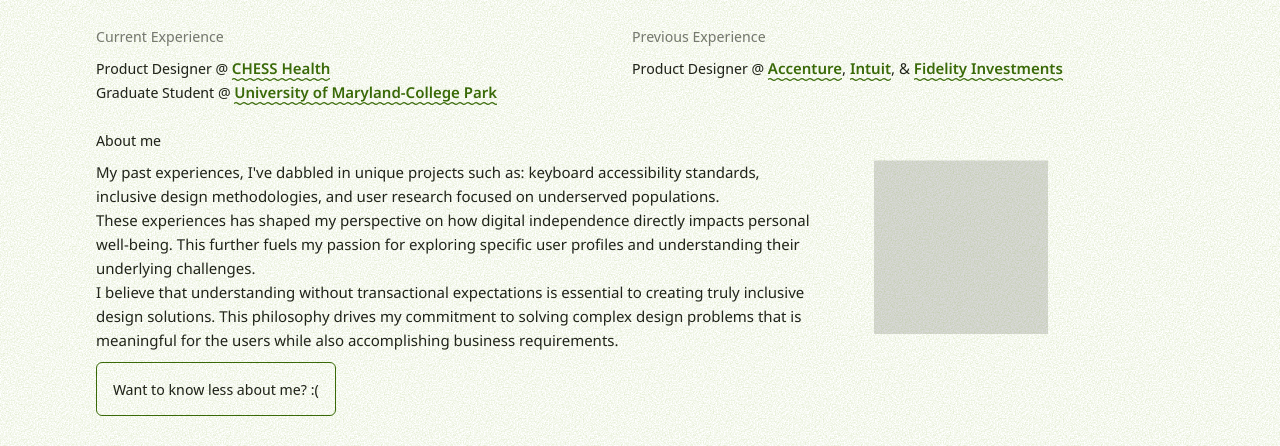
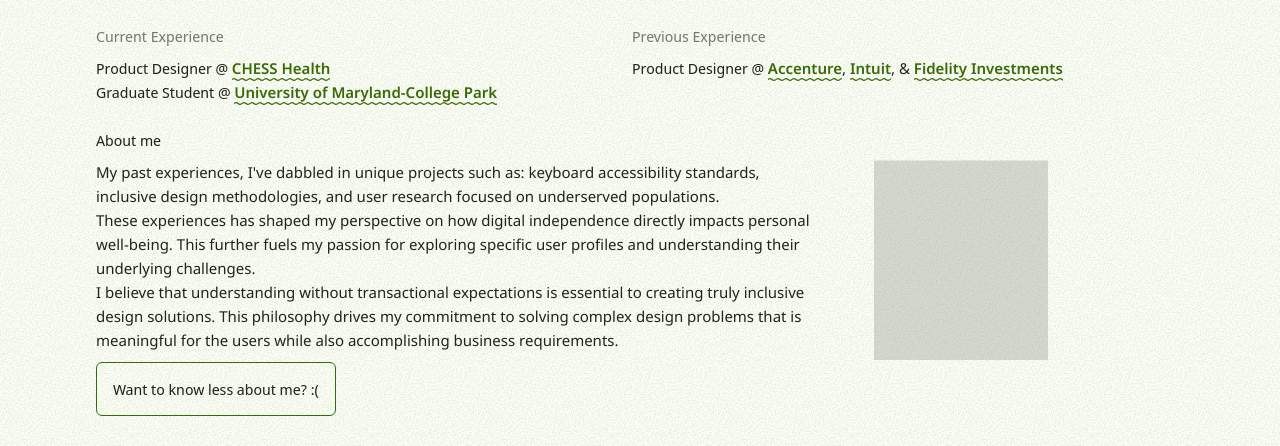
Before and after one commit to coleinniss/portfolio, a plain HTML site: page index.html in a window 1280 px wide. Both pictures are taken after a click on the button "Want to know more about me? :D". Shown: the part 354-800 px from the top of the page. Drawn offline with Linux system fonts and the light colour scheme.

Commit message:
Add files via upload

```diff
--- a/assets/css/home.css
+++ b/assets/css/home.css
@@ -28,8 +28,8 @@
 @media (prefers-reduced-motion: reduce){.about-toggle-label::after{animation:none;transition:none}}
 .about-toggle:focus-visible{outline:2px solid #356506;outline-offset:2px}
 .about-photo{height:0;opacity:0;clip-path:inset(0 0 100% 0);transition:height 560ms cubic-bezier(.22,.8,.25,1),margin 560ms cubic-bezier(.22,.8,.25,1),opacity 360ms ease,clip-path 620ms cubic-bezier(.22,.8,.25,1)}
-.about-photo.is-open{height:174px;opacity:1;clip-path:inset(0 0 0 0);transition:height 560ms cubic-bezier(.22,.8,.25,1),margin 560ms cubic-bezier(.22,.8,.25,1),opacity 480ms ease 100ms,clip-path 680ms cubic-bezier(.22,.8,.25,1) 60ms}
-@media (min-width: 768px){.about-photo.is-open{margin-bottom:-54px}}
+.about-photo.is-open{height:200px;opacity:1;clip-path:inset(0 0 0 0);transition:height 560ms cubic-bezier(.22,.8,.25,1),margin 560ms cubic-bezier(.22,.8,.25,1),opacity 480ms ease 100ms,clip-path 680ms cubic-bezier(.22,.8,.25,1) 60ms}
+@media (min-width: 768px){.about-photo.is-open{margin-bottom:-80px}}
 @media (prefers-reduced-motion: reduce){.about-photo,.about-photo.is-open{transition:none}}
 .page-root{animation:page-fade-in 700ms ease backwards;transition:opacity 650ms ease}
 .page-shift{animation:page-shift-in 900ms cubic-bezier(.2,.8,.2,1) backwards;transition:transform 700ms cubic-bezier(.45,0,.2,1)}
```
